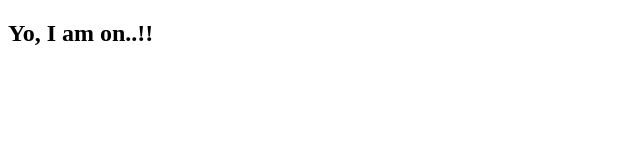
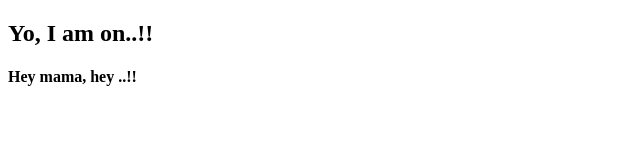
Before and after one commit to ahmadbappy/myFirstWebsite, a plain HTML site: page index.html in a window 1280 px wide. Shown: the whole page, without its empty margins (0-640 px from the left). Drawn offline with Linux system fonts and the light colour scheme.

Commit message:
added a new header

```diff
--- a/index.html
+++ b/index.html
@@ -9,6 +9,7 @@
 
 <body>
     <h2> Yo, I am on..!! </h2>
+    <h4> Hey mama, hey ..!! </h4>
 </body>
 
 </html>
```
